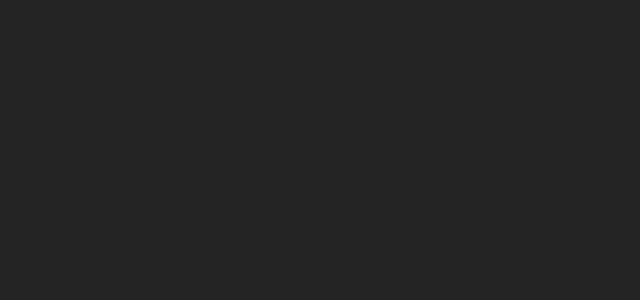
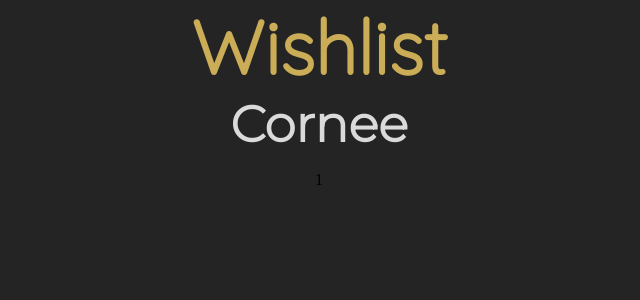
Before and after one commit to Cinition/WebPortfolio, a Vue app: page /Wishlist in a window 1280 px wide. Before the commit this address had no page. Shown: the top 300 px of the page, without its empty margins (321-961 px from the left). Built offline with nearby package versions, Linux system fonts and the light colour scheme.

Commit message:
Added wishlist page

```diff
--- a/package.json
+++ b/package.json
@@ -2,6 +2,7 @@
   "name": "webportfolio",
   "version": "0.1.0",
   "private": true,
+  "main": "main.js",
   "scripts": {
     "serve": "vue-cli-service serve",
     "build": "vue-cli-service build",
--- /dev/null
+++ b/src/assets/Wishlist.json
@@ -0,0 +1,9 @@
+[
+    {
+        "nr" : 1,
+        "title" : "Item",
+        "description" : "Description",
+        "url" : "https://tweakers.net",
+        "price" : 420.69
+    }
+]
--- /dev/null
+++ b/src/router/Wishlist.vue
@@ -0,0 +1,59 @@
+<template>
+    <div class="Container">
+        <div class="WishlistTitle">
+            <h1 class="TitleFont">Wishlist</h1>
+            <h2 class="TextFont">Cornee</h2>
+        </div>
+        <div class="Items">
+            <div v-for="item in Data" :key="item">
+                <p>{{item.nr}}</p>
+            </div>
+        </div>
+    </div>
+</template>
+
+<script>
+
+import WishlistData from "../assets/Wishlist.json";
+
+export default {
+    name: 'Wishlist',
+    data() {
+        return {
+            Data: WishlistData
+        }
+    },
+}
+
+</script>
+
+<style scoped>
+
+    .Container {
+        width: 100%;
+        display: flex;
+        align-items: center;
+        flex-direction: column;
+    }
+
+    .WishlistTitle h1 {
+        font-size: 75px;
+        margin: 0;
+        color: var(--PrimaryColor);
+        text-align: center;
+    }
+    .WishlistTitle h2 {
+        font-size: 50px;
+        margin: 0;
+        color: var(--Text);
+        text-align: center;
+    }
+
+    .Items {
+        width: 50%;
+        display: flex;
+        flex-direction: row;
+        justify-content: space-around;
+    }
+
+</style>
--- a/src/router/index.js
+++ b/src/router/index.js
@@ -4,6 +4,7 @@
 import Admin from "./Admin.vue"
 import CV from "./CV.vue"
 import Form from "./Form.vue"
+import Wishlist from "./Wishlist.vue"
 
 const router = createRouter({
     history: createWebHistory(),
@@ -24,6 +25,10 @@
             path: '/Form',
             component: Form,
         },
+        {
+            path: '/Wishlist',
+            component: Wishlist,
+        },
     ],
 })
 
```
